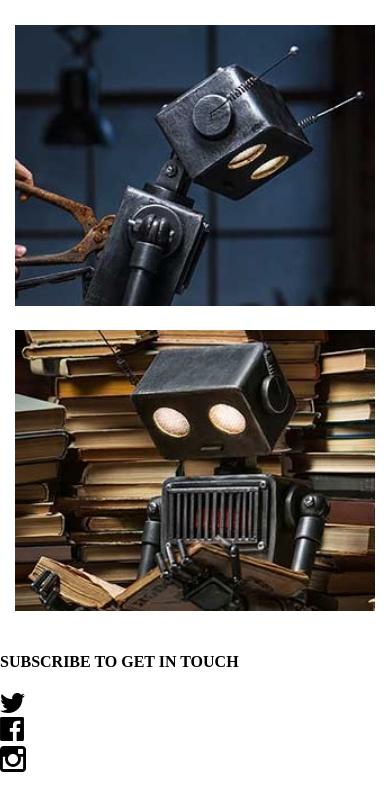
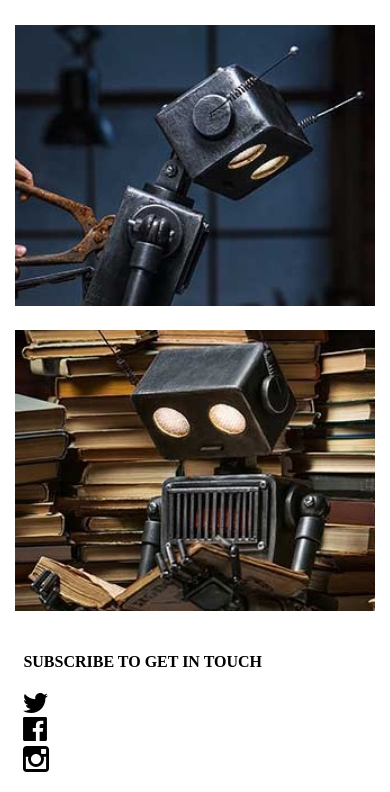
Before and after one commit to hattran/ha-in-class-w3, a plain HTML site: page deploy/index.html in a window 390 px wide. Shown: the part 4105-4897 px from the top of the page. Drawn offline with nearby package versions, Linux system fonts and the light colour scheme.

Commit message:
fomatted mobile & tablet for footer

```diff
--- a/deploy/index.html
+++ b/deploy/index.html
@@ -76,13 +76,15 @@
         <li><img src="img/section-5/gallery-6.jpg" alt="Very Studious Robot"></li>
     </ul>
 </section>
-<section>
+<section id="footer">
+    <div id="footer-content">
         <h4>SUBSCRIBE TO GET IN TOUCH</h4>
         <ul>
         <li><img src="img/footer/twitter.svg" alt="Twitter"></li>
         <li><img src="img/footer/facebook.svg" alt="Facebook"></li>
         <li><img src="img/footer/instagram.svg" alt="Instagram"></li>
         </ul>
+    </div>
 </section>
 
 
--- a/dev/scss/layout/_footer.scss
+++ b/dev/scss/layout/_footer.scss
@@ -1,3 +1,19 @@
 /* =============
     Footer
 ============= */
+
+#footer{
+    display:grid;
+    grid-template-columns: 6% auto 6%;
+    grid-template-areas: ". footer .";
+
+    #footer-content{
+        grid-area: footer;
+    }
+
+    @include md{
+        display: grid;
+        grid-template-columns: 20% auto 20%;
+        grid-template-areas: ". footer.";
+    }
+}
```
Also changed, not shown: deploy/css/styles.css, 1 other file. Lines whose indentation alone changed are shown as unchanged.
